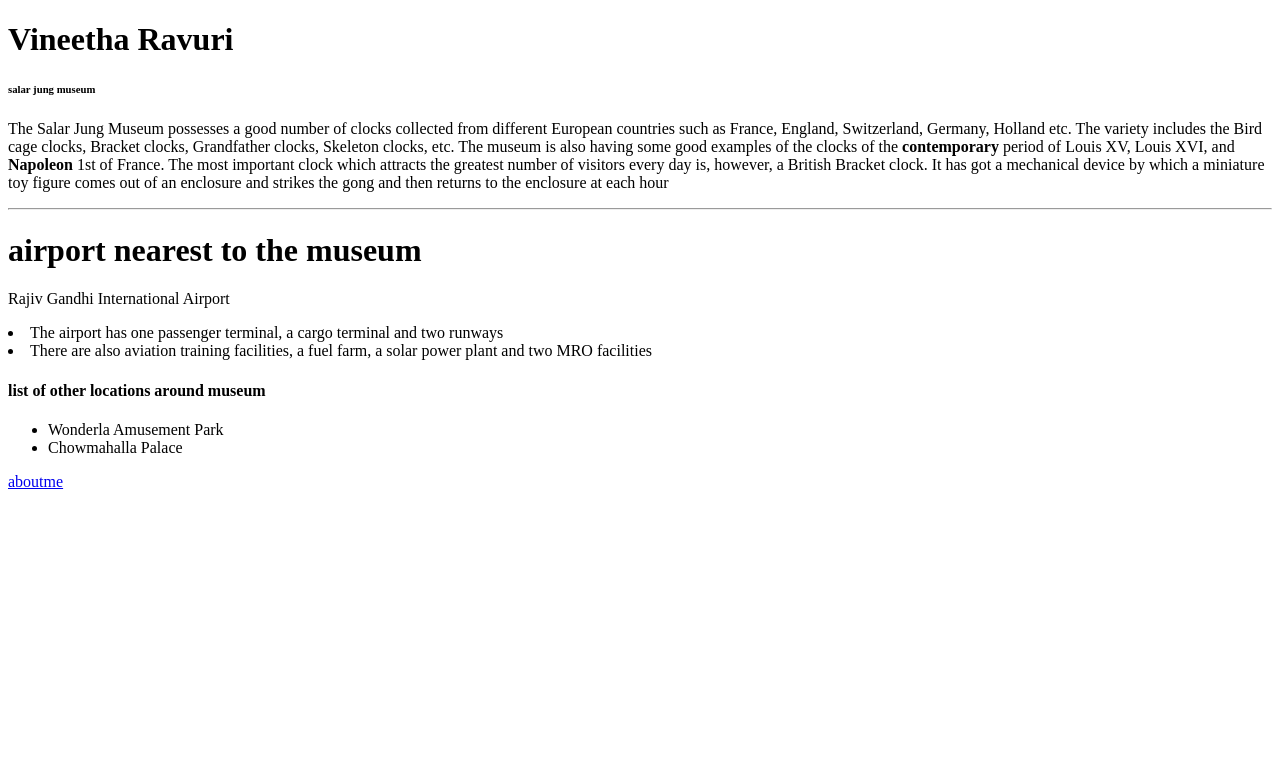
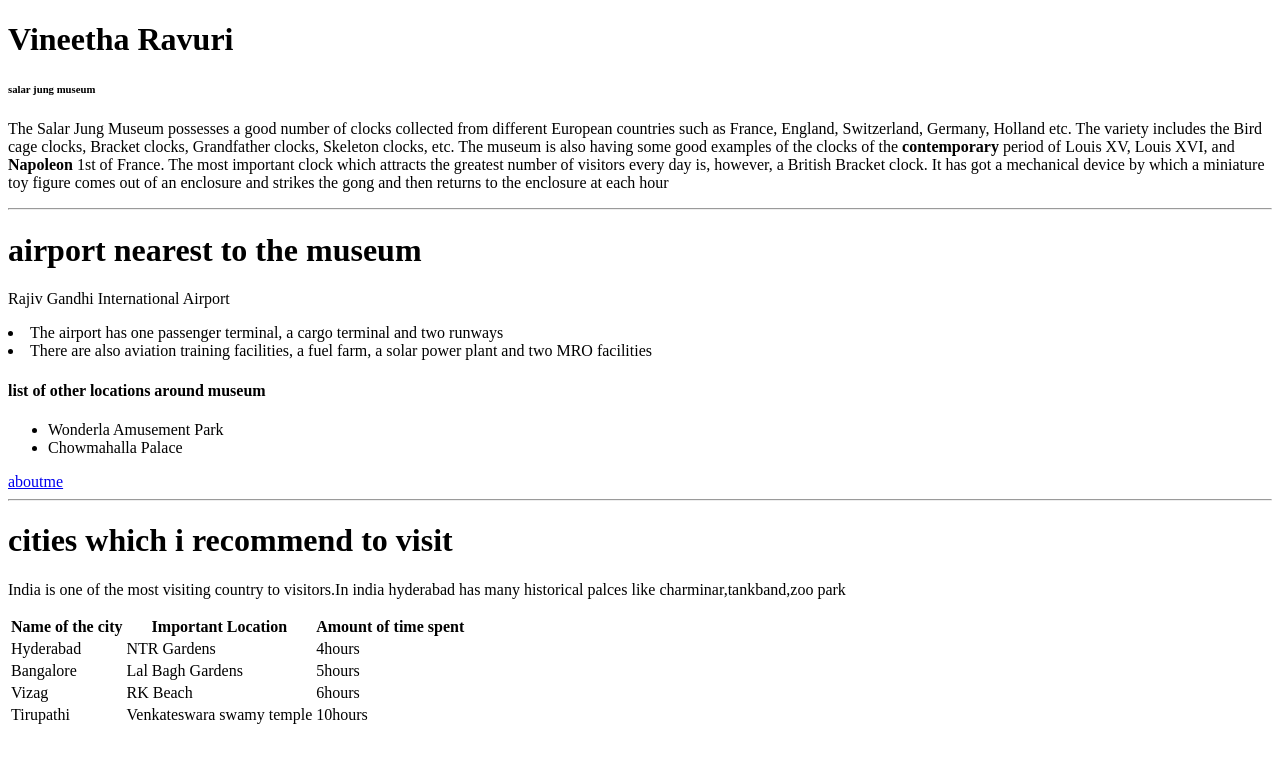
Before and after one commit to 44-563-Web-Apps-F22/44563-webapps-assignment-3-vineetharavuri2, a plain HTML site: page index.html in a window 1280 px wide. Drawn offline with Linux system fonts and the light colour scheme.

Commit message:
cities recommend to visit

```diff
--- a/index.html
+++ b/index.html
@@ -30,5 +30,38 @@
        <li>Chowmahalla Palace</li>
    </ul>
    <a href="aboutme.html">aboutme</a>
+
+   <hr>
+   <h1>cities which i recommend to visit</h1>
+   <p>India is one of the most visiting country to visitors.In india hyderabad has many historical
+    palces like charminar,tankband,zoo park</p>
+    <table>
+    <tr>
+       <th>Name of the city</th>
+       <th>Important Location</th>
+       <th>Amount of time spent</th>
+    </tr>
+    <tr>
+        <td>Hyderabad</td>
+        <td>NTR Gardens</td>
+        <td>4hours</td>
+      </tr>
+      <tr>
+        <td>Bangalore</td>
+        <td>Lal Bagh Gardens</td>
+        <td>5hours</td>
+      </tr>
+      <tr>
+        <td>Vizag</td>
+        <td>RK Beach</td>
+        <td>6hours</td>
+      </tr>
+      <tr>
+        <td>Tirupathi</td>
+        <td>Venkateswara swamy temple</td>
+        <td>10hours</td>
+      </tr>
+    </table>
    </body>
+
 </html>
```
